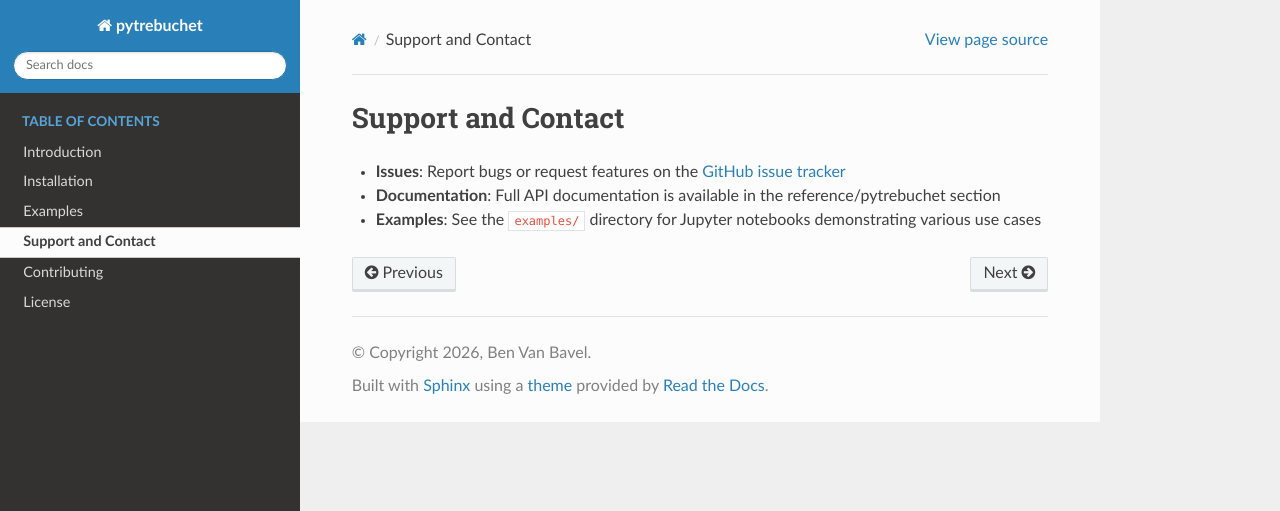
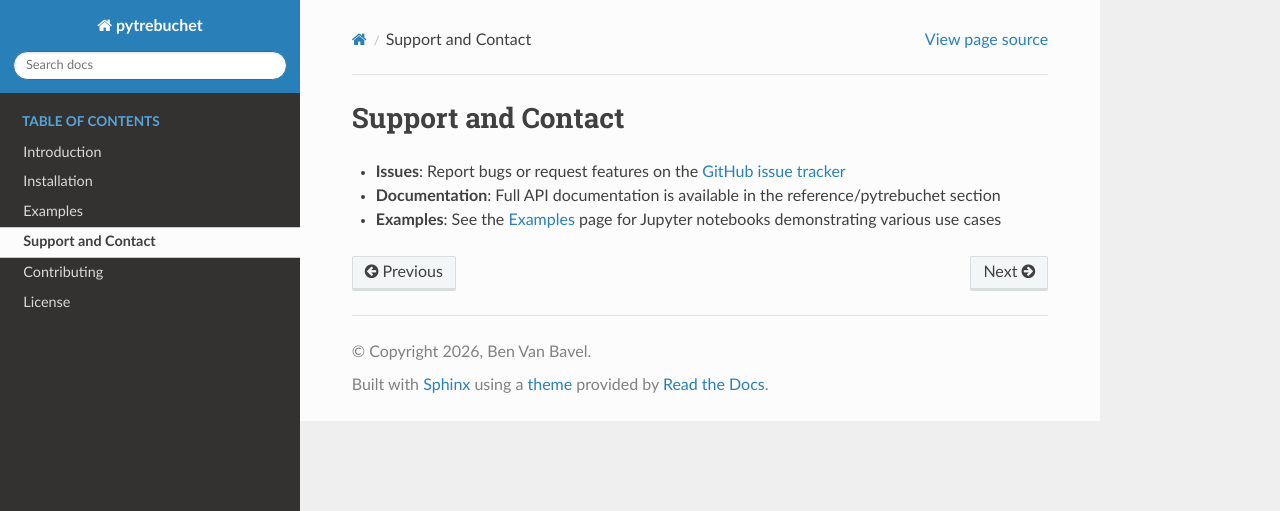
Before and after one commit to benvb-97/pytrebuchet, a Sphinx documentation site: the page built from docs/source/support_and_contact.rst, in a window 1280 px wide. Shown: the top 511 px of the page. Built offline with Sphinx 7.4.7 and the Read the Docs theme 3.1.0, drawn with Linux system fonts in a browser that asks for light colours; pages that are not in the unit, such as notebooks, are missing from menus.

Commit message:
docs: point to examples page

```diff
--- a/docs/source/support_and_contact.rst
+++ b/docs/source/support_and_contact.rst
@@ -3,4 +3,4 @@ Support and Contact
 
 * **Issues**: Report bugs or request features on the `GitHub issue tracker <https://github.com/benvb-97/pytrebuchet/issues>`_
 * **Documentation**: Full API documentation is available in the :doc:`reference/pytrebuchet` section
-* **Examples**: See the ``examples/`` directory for Jupyter notebooks demonstrating various use cases
+* **Examples**: See the :doc:`examples` page for Jupyter notebooks demonstrating various use cases
```
